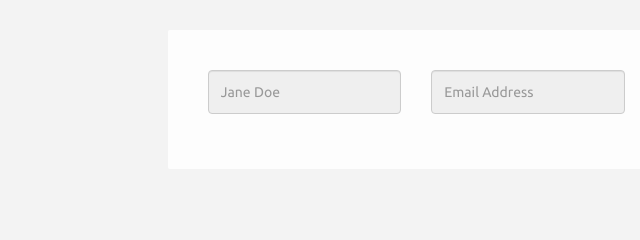
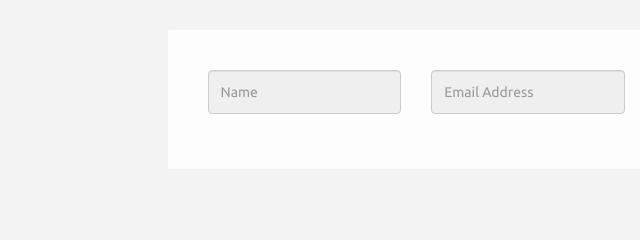
Before and after one commit to w2korea/w2korea.github.io, a plain HTML site: page articles/foodDrinks.html in a window 1280 px wide. Shown: the part 988-1228 px from the top of the page, 0-640 px from the left. Drawn offline with nearby package versions, Linux system fonts and the light colour scheme.

Commit message:
sadsad
aasddsad

```diff
--- a/articles/foodDrinks.html
+++ b/articles/foodDrinks.html
@@ -199,7 +199,7 @@
 							<form id="myForm" action="https://formspree.io/ismoil.793@gmail.com" method="post" enctype="text/plain">
 								<div class="row">
 									<div class="form-group col-md-3">
-										<input type="text" class="form-control" name="name" placeholder="Jane Doe" required>
+										<input type="text" class="form-control" name="name" placeholder="Name" required>
 										<span class="glyphicon form-control-feedback" aria-hidden="true"></span>
 									</div>
 									<div class="form-group col-md-3">
```
Also changed, not shown: articles/holidays.html (+1 -1 lines), articles/music.html (+1 -1 lines), articles/places.html (+1 -1 lines), articles/universities.html (+1 -1 lines).
